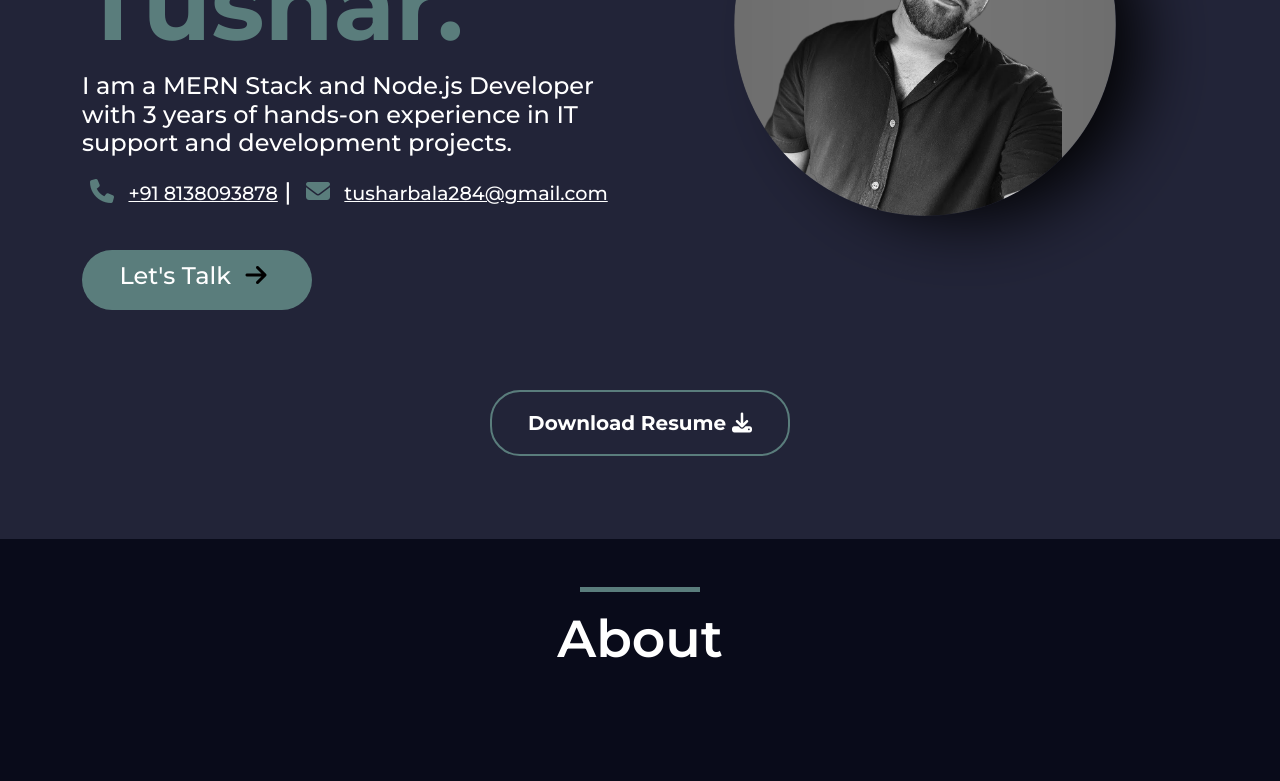
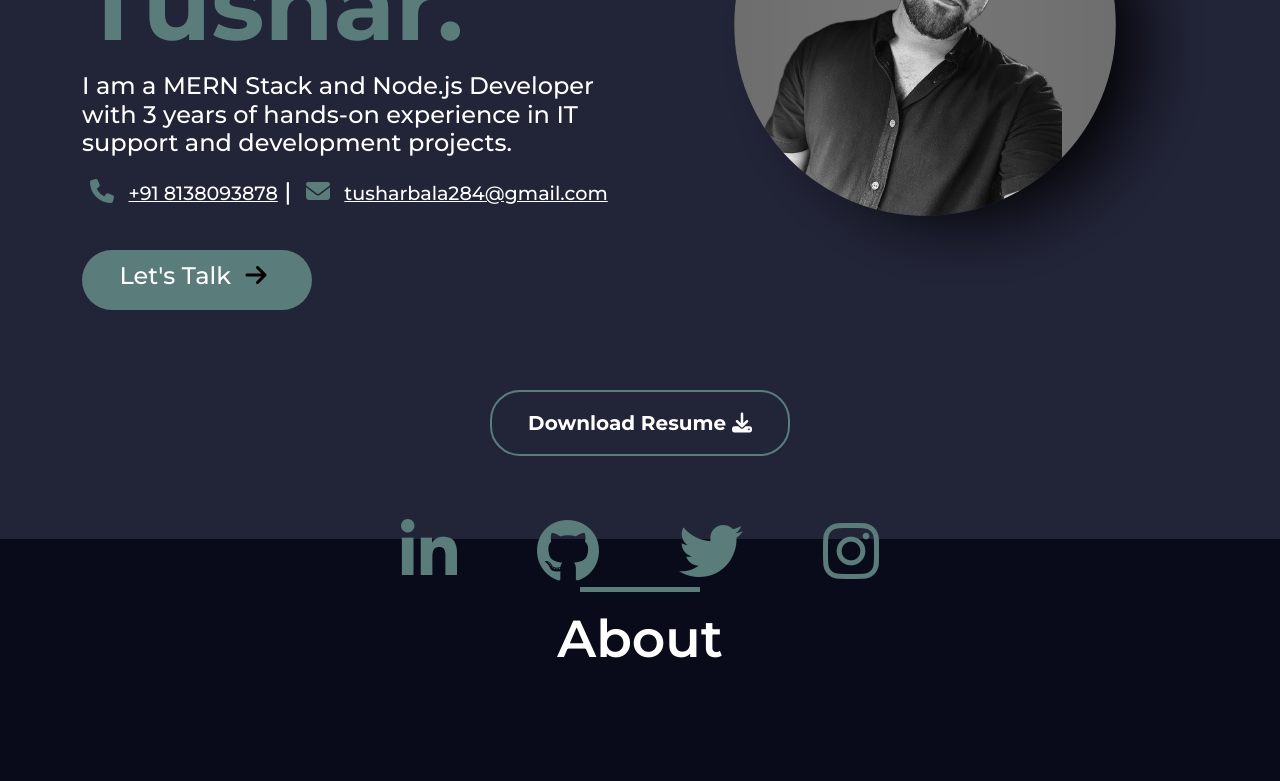
Before and after one commit to iamtusharbala/portfolio-2.0, a React (Vite) app: page / in a window 1280 px wide. Shown: the part 461-1242 px from the top of the page. Built offline with nearby package versions, Linux system fonts and the light colour scheme; a web font is replaced by a local one.

Commit message:
social handles

```diff
--- a/index.html
+++ b/index.html
@@ -16,7 +16,7 @@
   <link rel="stylesheet" href="https://cdnjs.cloudflare.com/ajax/libs/font-awesome/6.5.2/css/all.min.css"
     integrity="sha512-SnH5WK+bZxgPHs44uWIX+LLJAJ9/2PkPKZ5QiAj6Ta86w+fsb2TkcmfRyVX3pBnMFcV7oQPJkl9QevSCWr3W6A=="
     crossorigin="anonymous" referrerpolicy="no-referrer" />
-  <title>Vite + React</title>
+  <title>tbk | Tushar Balakrishan</title>
 </head>
 
 <body>
--- a/src/Sections/Home/Home.css
+++ b/src/Sections/Home/Home.css
@@ -76,3 +76,32 @@
     font-size: 1.25rem;
     font-weight: 700;
 }
+
+.social {
+    display: flex;
+    justify-content: center;
+    align-items: center;
+    gap: 5rem;
+    font-size: 4rem;
+}
+
+.social a {
+    color: #5A7D7C;
+    transition: all 0.5s ease;
+}
+
+.social .linkedin a:hover {
+    color: #0A66C2;
+}
+
+.social .github a:hover {
+    color: #191A1C;
+}
+
+.social .twitter a:hover {
+    color: #2A9EF0;
+}
+
+.social .instagram a:hover {
+    color: #D44D80;
+}
--- a/src/Sections/Home/Home.jsx
+++ b/src/Sections/Home/Home.jsx
@@ -19,11 +19,16 @@ const Home = () => {
                     <img src={tusharImg} className='img-fluid' alt="" srcset="" />
                 </div>
             </div>
-            <div className='text-center download-button'>
+            <div className='text-center download-button mb-5'>
                 <button className='btn-download'>Download Resume <i class="fa-solid fa-download"></i></button>
             </div>
 
-
+            <div className="social mt-5">
+                <div className='linkedin'><a href="https://www.linkedin.com/in/tushar-balakrishnan/" target='_blank' rel='noopener noreferrer'><i class="fa-brands fa-linkedin-in"></i></a></div>
+                <div className='github'><a href="https://github.com/iamtusharbala" target='_blank' rel='noopener noreferrer'><i class="fa-brands fa-github"></i></a></div>
+                <div className='twitter'><a href="https://twitter.com/iam_tusharbala" target='_blank' rel='noopener noreferrer'><i class="fa-brands fa-twitter"></i></a></div>
+                <div className='instagram'><a href="https://www.instagram.com/iam_tusharbala/" target='_blank' rel='noopener noreferrer'><i class="fa-brands fa-instagram"></i></a></div>
+            </div>
 
 
 
```
